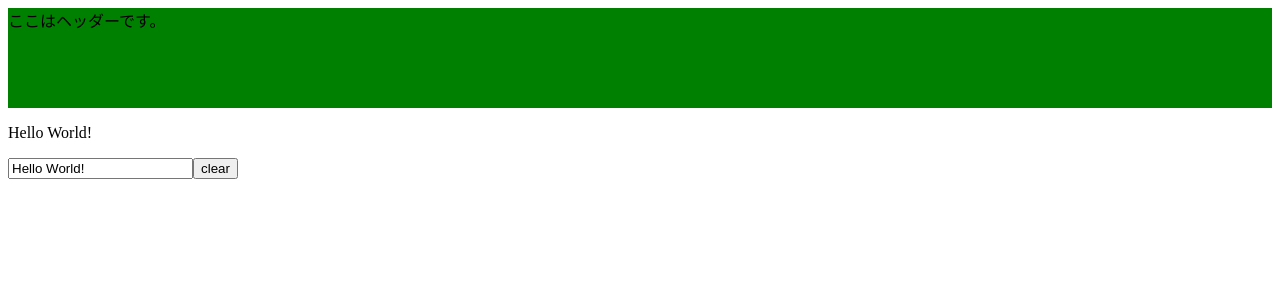
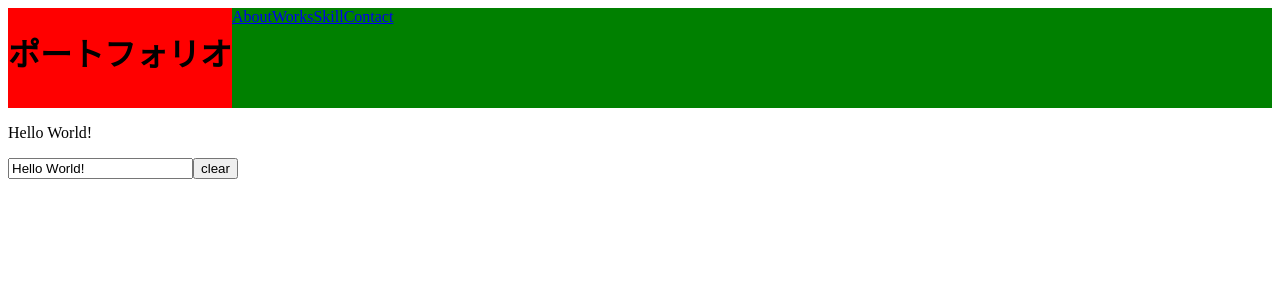
Before and after one commit to kuromon11/my-portfolio, a Vue app: page / in a window 1280 px wide. Shown: the top 300 px of the page. Built offline with nearby package versions, Linux system fonts and the light colour scheme.

Commit message:
create some components

```diff
--- a/package.json
+++ b/package.json
@@ -19,6 +19,8 @@
     "babel-eslint": "^10.1.0",
     "eslint": "^6.7.2",
     "eslint-plugin-vue": "^6.2.2",
+    "node-sass": "^4.14.1",
+    "sass-loader": "^8.0.2",
     "vue-template-compiler": "^2.6.11"
   },
   "eslintConfig": {
--- a/src/components/Header.vue
+++ b/src/components/Header.vue
@@ -1,13 +1,27 @@
 <template>
-  <div class="header">
-    ここはヘッダーです。
+  <div id=#app>
+    <div class="header">
+      <div class="headerLeft">
+        <h1 class="headerLeftTitle">ポートフォリオ</h1>
+      </div>
+      <div class="headerRight">
+        <a href="#" id="nav-about">About</a>
+        <a href="#" id="nav-works">Works</a>
+        <a href="#" id="nav-skill">Skill</a>
+        <a href="#" id="nav-contact">Contact</a>
+      </div>
+    </div>
   </div>
 </template>
 
-<style scoped>
+<style lang="scss" scoped >
 .header{
   height: 100px;
   background-color: green;
   width: 100%;
+  display: flex;
+  &Left{
+    background-color: red;
+  }
 }
 </style>
--- a/src/main.js
+++ b/src/main.js
@@ -1,3 +1,8 @@
+// import { library } from '@fortawesome/fontawesome-svg-core'
+// import { faGlobe,faBlog,faBirthdayCake,faImage } from '@fortawesome/free-solid-svg-icons'
+// import { faTwitter,faGithub,faHtml5,faCss3Alt,faJsSquare } from '@fortawesome/free-brands-svg-icons'
+// import { FontAwesomeIcon } from '@fortawesome/vue-fontawesome'
+
 import Vue from 'vue'
 import App from './App.vue'
 import router from "./router";
```
Also changed, not shown: src/components/About.vue (added, +9 -0 lines), src/components/Footer.vue (added, +9 -0 lines), src/components/Skill.vue (added, +9 -0 lines), src/components/Works.vue (added, +9 -0 lines), 1 other file (tests, documents, lock files or other folders).
